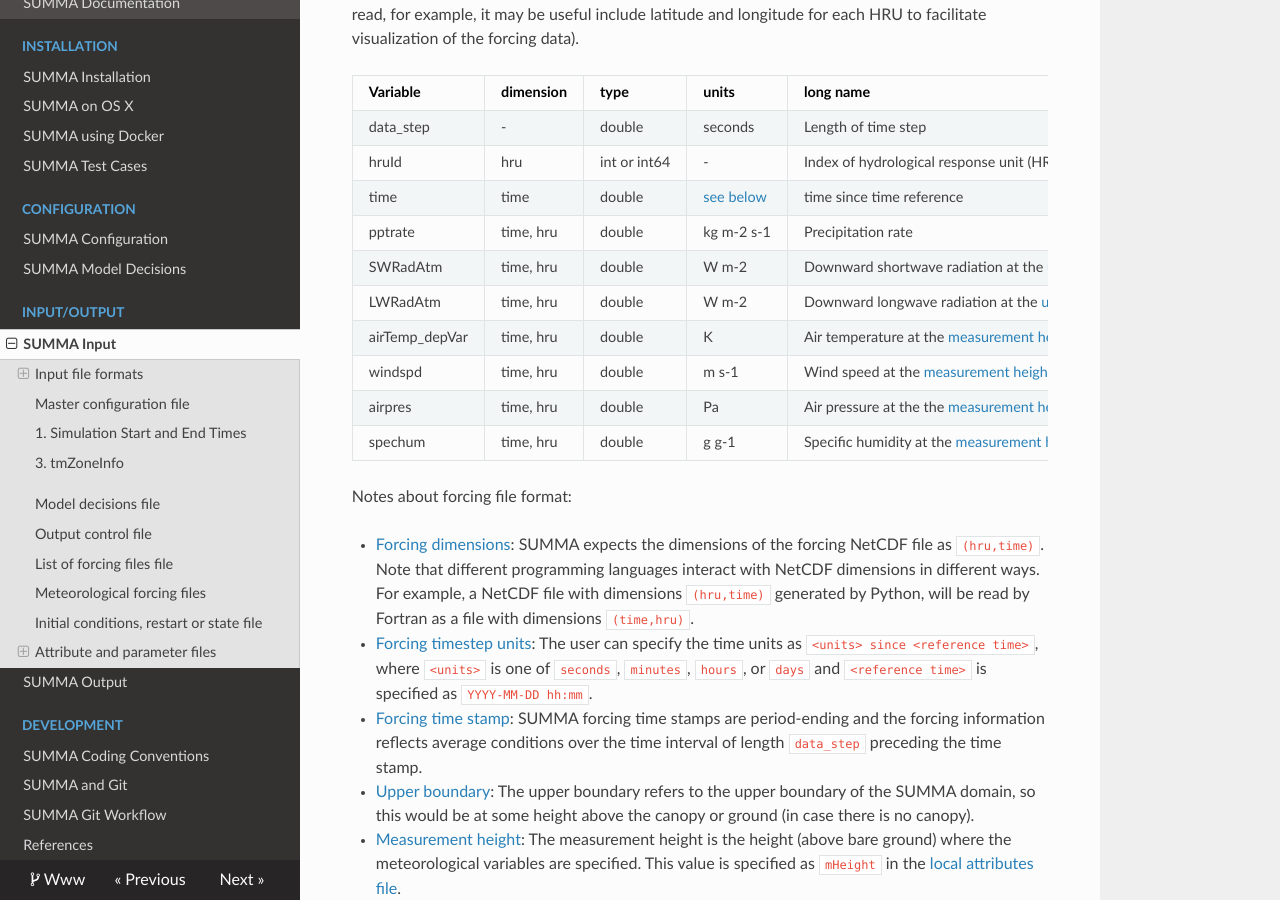
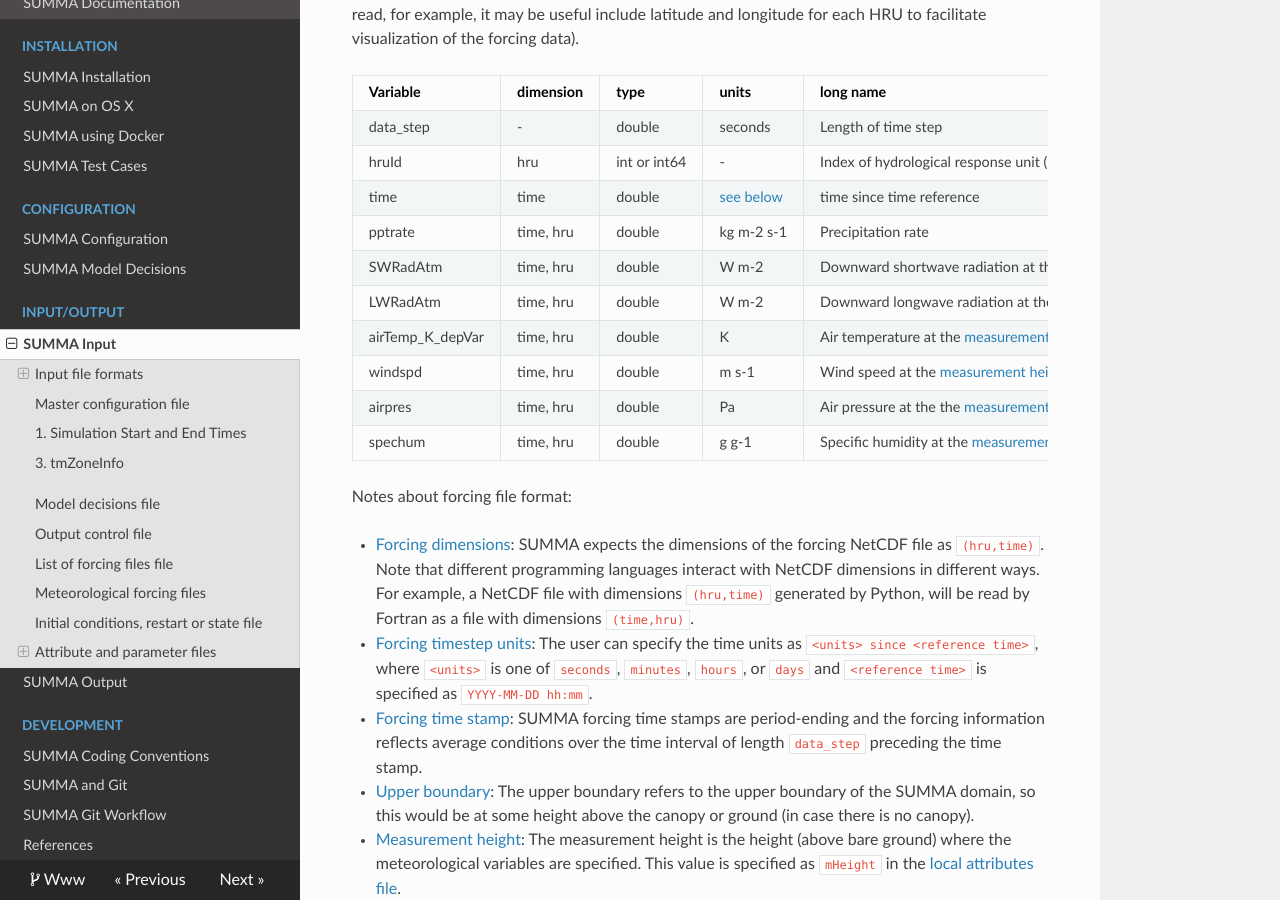
Before and after one commit to csb048/Summa-openWQ, an MkDocs documentation site: the page built from docs/input_output/SUMMA_input.md, in a window 1280 px wide and 900 px high, scrolled down 9287 px. Built offline with MkDocs 1.6.1, drawn with Linux system fonts in a browser that asks for light colours; nearby versions of some CDN libraries; old or Windows-style settings are respelled for this version of MkDocs; some of the changed text lies outside the part shown.

Commit message:
specifying temperature units explicitly in the variable names, as well as in the tag for openwq json-input naming

```diff
--- a/docs/input_output/SUMMA_input.md
+++ b/docs/input_output/SUMMA_input.md
@@ -205,7 +205,7 @@
 pptrate  | time, hru | double | kg m-2 s-1 | Precipitation rate | |
 SWRadAtm | time, hru | double | W m-2 | Downward shortwave radiation at the [upper boundary](#forcing_file_upper_boundary) | |
 LWRadAtm | time, hru | double | W m-2 | Downward longwave radiation at the [upper boundary](#forcing_file_upper_boundary) | |
-airTemp_depVar  | time, hru | double | K | Air temperature at the [measurement height](#forcing_file_measurement_height) | |
+airTemp_K_depVar  | time, hru | double | K | Air temperature at the [measurement height](#forcing_file_measurement_height) | |
 windspd  | time, hru | double | m s-1 | Wind speed at the [measurement height](#forcing_file_measurement_height) | |
 airpres  | time, hru | double | Pa | Air pressure at the the [measurement height](#forcing_file_measurement_height)| |
 spechum  | time, hru | double | g g-1 | Specific humidity at the [measurement height](#forcing_file_measurement_height) | |
@@ -241,7 +241,7 @@
 | nSnow | scalarv, hru | int | - |  Number of snow layers | |
 | scalarCanopyIce | scalarv, hru | double | kg m-2 | Mass of ice on the vegetation canopy | |
 | scalarCanopyLiq | scalarv, hru | double | kg m-2 | Mass of liquid water on the vegetation canopy | |
-| scalarCanairTemp_depVar | scalarv, hru | double | Pa | Temperature of the canopy air space | |
+| scalarCanairTemp_K_depVar | scalarv, hru | double | Pa | Temperature of the canopy air space | |
 | scalarCanopyTemp | scalarv, hru | double | K | Temperature of the vegetation canopy | |
 | scalarSnowAlbedo | scalarv, hru | double | - | Snow albedo for the entire spectral band | |
 | scalarSnowDepth | scalarv, hru | double | m | Total snow depth | |
```
Also changed, not shown: 7 other files.
